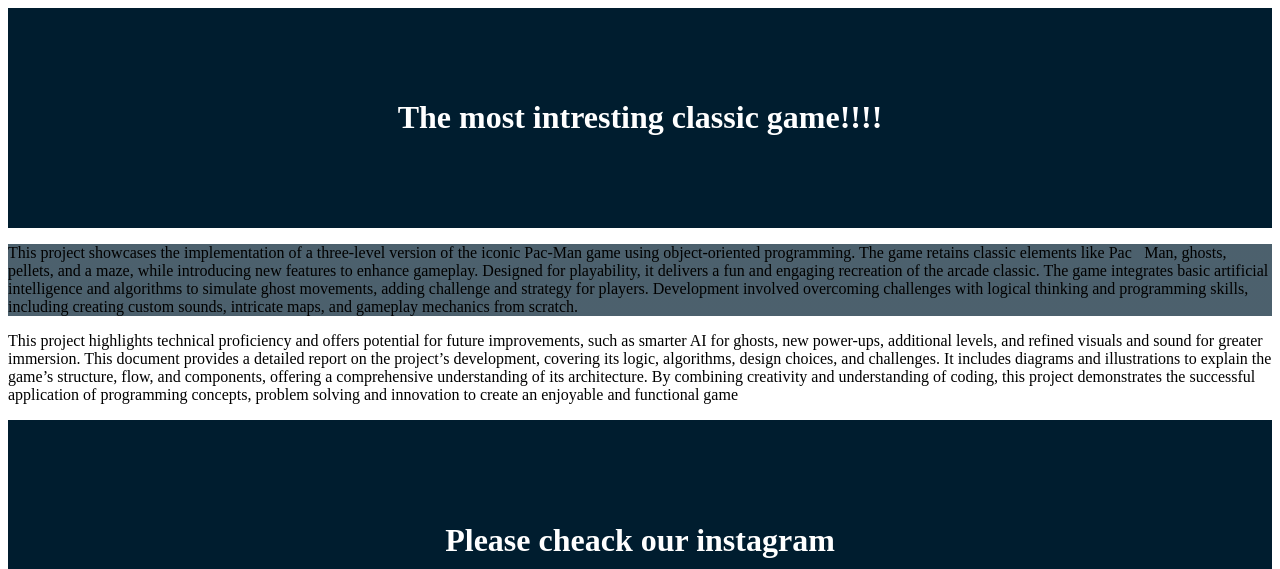
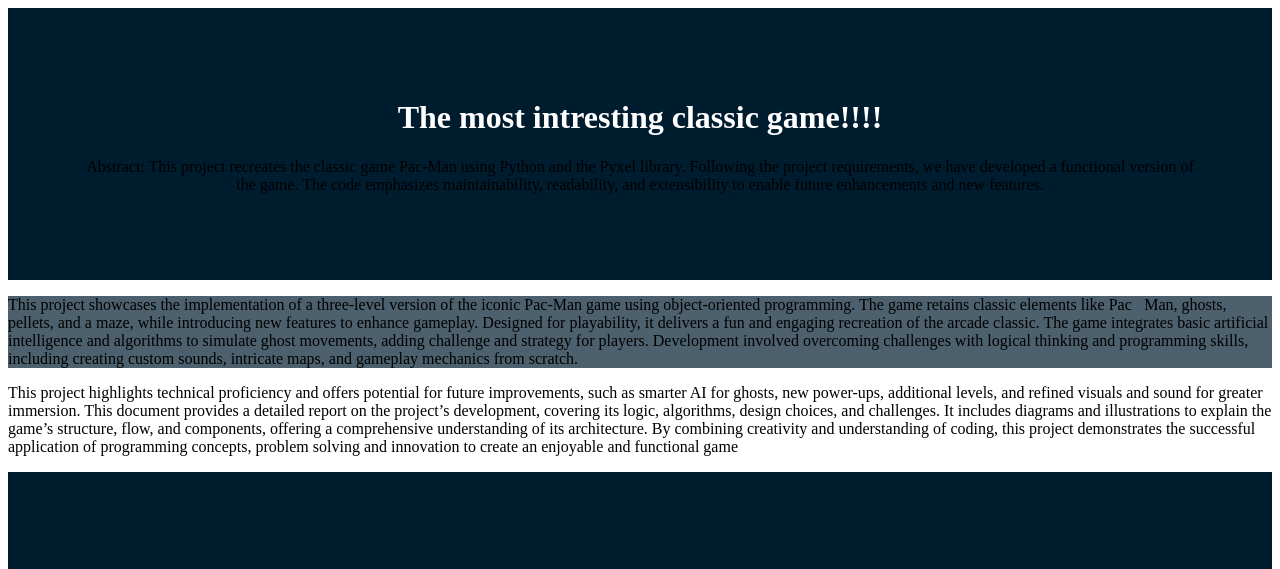
Before and after one commit to alieklasi/juegos-locos, a plain HTML site: page About Pacman.html in a window 1280 px wide. Shown: the top 569 px of the page. Drawn offline with Linux system fonts and the light colour scheme.

Commit message:
The header information is added,

```diff
--- a/About Pacman.html
+++ b/About Pacman.html
@@ -3,7 +3,14 @@
         <head>
             <title>Pacman Game</title>
         </head>
-        <header  style="  marginwi:0 ;padding: 70px; text-align:center; background-color: #001d2f;"> <h1 style="color:rgb(255, 255, 255);">The most intresting classic game!!!!</h1></header>
+        <header  style="  marginwi:0 ;padding: 70px; text-align:center; background-color: #001d2f;">
+            <h1 style="color:rgb(255, 255, 255);">The most intresting classic game!!!!</h1>
+            <p>Abstract:
+            This project recreates the classic game Pac-Man using Python and the Pyxel library. Following the
+            project requirements, we have developed a functional version of the game. The code emphasizes
+            maintainability, readability, and extensibility to enable future enhancements and new features.</p>
+        </header>
+
         <body>
 
             <p style="background: linear-gradient(rgba(0, 29, 47, 0.7) 0%, rgba(0, 29, 47, 0.7) 100%), url(&quot;Screenshot.png&quot;)" >This project showcases the implementation of a three-level version of the iconic Pac-Man
```
